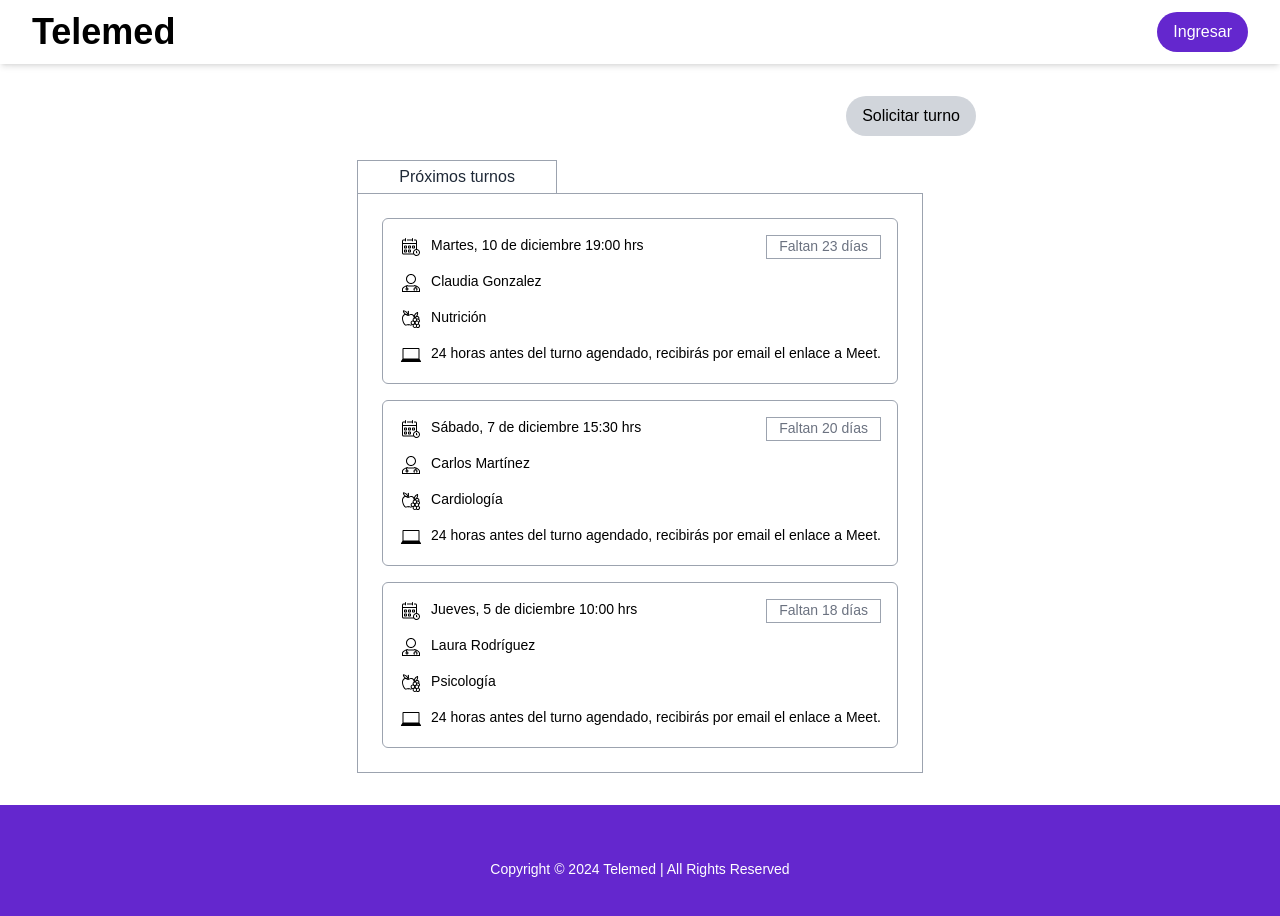
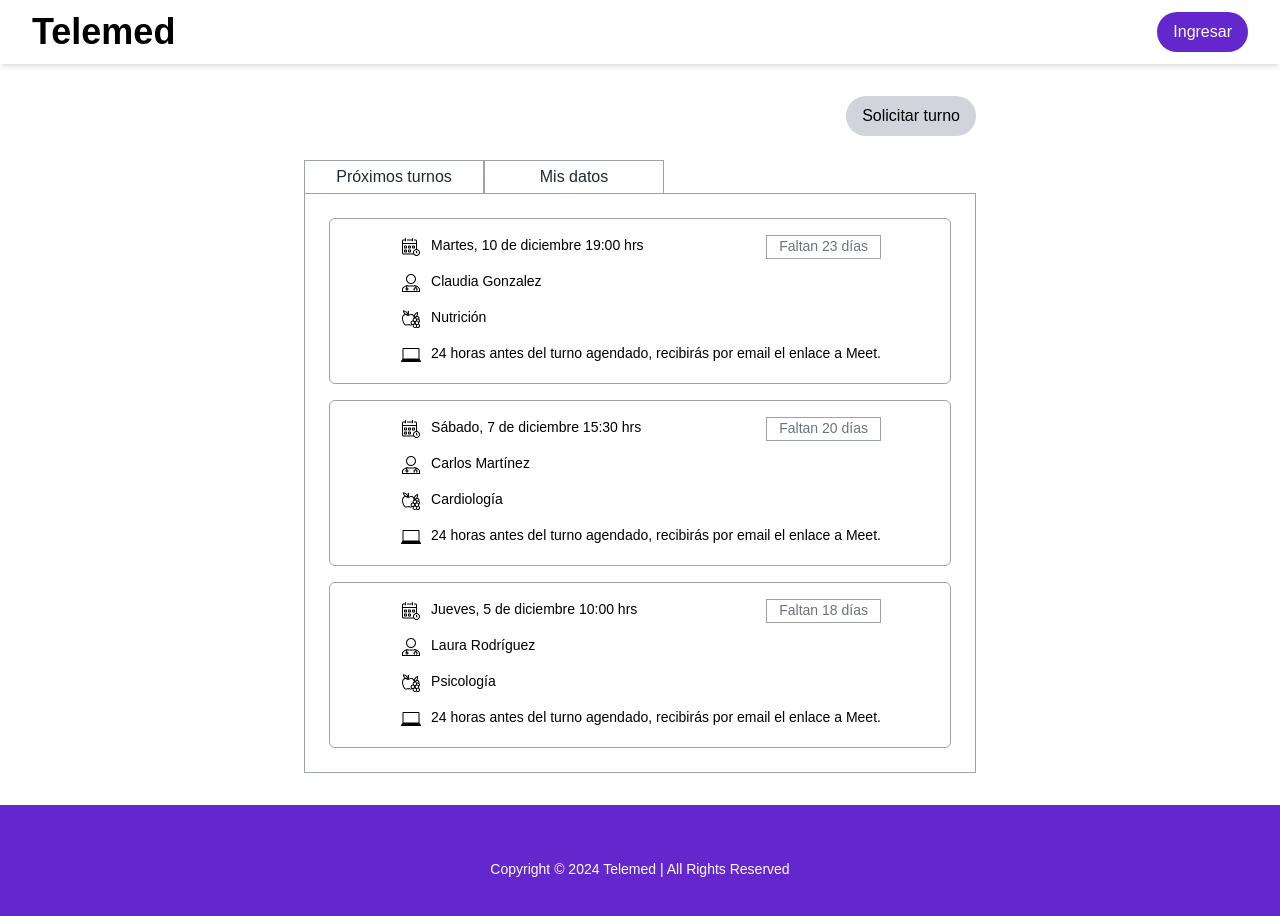
Before and after one commit to fhdzleon/teleDeploy, a Next.js app in the folder Front/telemed/: page /in in a window 1280 px wide. Shown: the top 916 px of the page. Built offline with nearby package versions, Linux system fonts and the light colour scheme; a web font is replaced by a local one.

Commit message:
section profile

```diff
--- a/Front/telemed/src/app/in/page.tsx
+++ b/Front/telemed/src/app/in/page.tsx
@@ -1,9 +1,18 @@
-import React from "react";
+"use client";
+
+import React, { useState } from "react";
 import data from "@/helpers/mockAppointments";
 import Link from "next/link";
 import { PATHROUTES } from "@/helpers/pathroutes";
+import useGlobalStore from "@/store/globalStore";
 
 const Page = () => {
+  const { user } = useGlobalStore();
+
+  const [section, setSection] = useState<"nextAppoitments" | "profile" | null>(
+    "nextAppoitments"
+  );
+
   const formatFecha = (fechaISO: string): string => {
     const opciones: Intl.DateTimeFormatOptions = {
       weekday: "long",
@@ -46,16 +55,22 @@ const Page = () => {
         </Link>
       </div>
 
-      <div>
+      <div className="w-full max-w-2xl">
         <div className="flex justify-start">
-          <div className="relative w-[200px] px-5 py-1 max-w-2xl flex justify-center bg-white text-gray-800 border-t border-gray-400 before:absolute before:top-0 before:left-0 before:h-full before:w-[1px] before:bg-gray-400 before:skew-y-12 after:absolute after:top-0 after:right-0 after:h-full after:w-[1px] after:bg-gray-400 after:-skew-y-12">
-            <span>Próximos turnos</span>
+          <div className="relative w-[180px] px-5 py-1 max-w-2xl flex justify-center bg-white text-gray-800 border-t border-gray-400 before:absolute before:top-0 before:left-0 before:h-full before:w-[1px] before:bg-gray-400 before:skew-y-12 after:absolute after:top-0 after:right-0 after:h-full after:w-[1px] after:bg-gray-400 after:-skew-y-12">
+            <button onClick={() => setSection("nextAppoitments")}>
+              Próximos turnos
+            </button>
+          </div>
+          <div className="relative w-[180px] px-5 py-1 max-w-2xl flex justify-center bg-white text-gray-800 border-t border-gray-400 before:absolute before:top-0 before:left-0 before:h-full before:w-[1px] before:bg-gray-400 before:skew-y-12 after:absolute after:top-0 after:right-0 after:h-full after:w-[1px] after:bg-gray-400 after:-skew-y-12">
+            <button onClick={() => setSection("profile")}>Mis datos</button>
           </div>
         </div>
 
         {/* Contenedor con el borde alrededor de las cards */}
         <div className="w-full max-w-2xl border border-gray-400  p-6 space-y-4">
-          {data.map((appointment, index) => (
+          {section === "nextAppoitments" &&
+            data.map((appointment, index) => (
               <div
                 key={index}
                 className="flex flex-col items-center bg-white border border-gray-400 rounded-md p-4 w-full"
@@ -270,6 +285,17 @@ const Page = () => {
                 </div>
               </div>
             ))}
+
+          {section === "profile" && (
+            <div className="text-center space-y-5">
+              {/* Contenido de la sección de perfil */}
+              <p>Aquí se mostrarán los datos del perfil.</p>
+              <p>
+                {user?.name} {user?.lastName}
+              </p>
+              <p>{user?.email}</p>
+            </div>
+          )}
         </div>
       </div>
     </div>
```
Lines whose indentation alone changed are shown as unchanged.
